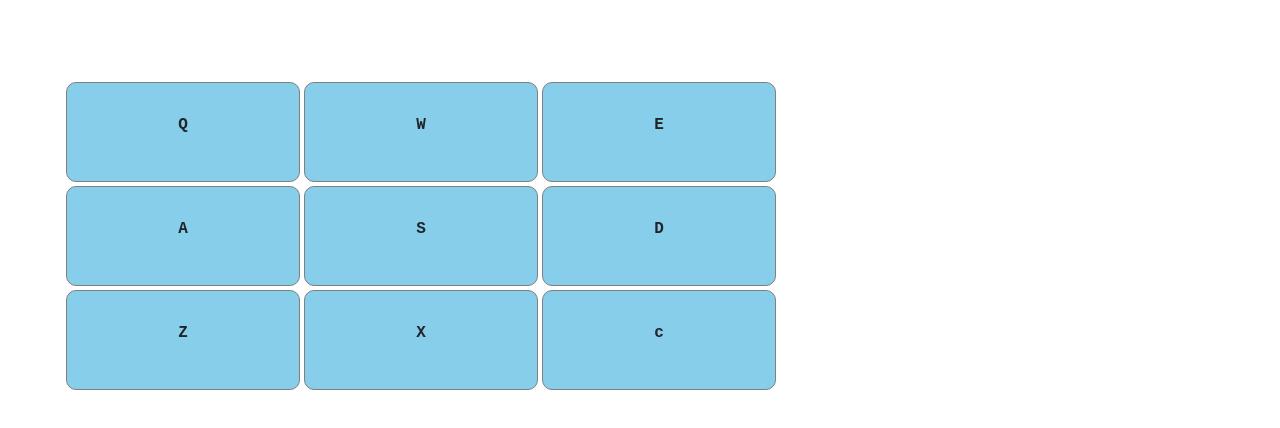
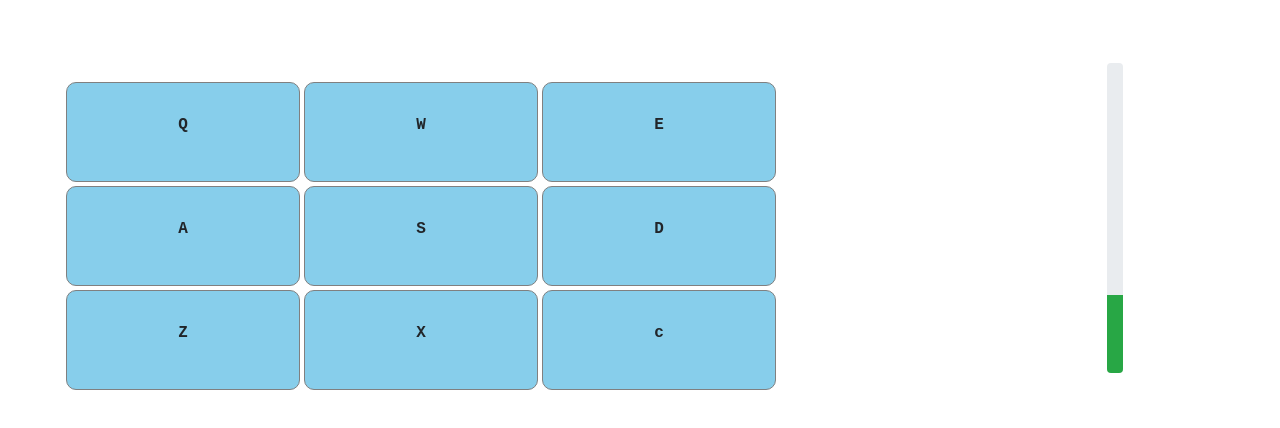
Before and after one commit to archiejnr/drum-machine, a React (Create React App) app in the folder drum-machine/: page / in a window 1280 px wide. Shown: the top 428 px of the page. Built offline with nearby package versions, Linux system fonts and the light colour scheme.

Commit message:
slider addition

```diff
--- a/drum-machine/src/App.css
+++ b/drum-machine/src/App.css
@@ -23,3 +23,15 @@
 }
 .topRight{}
 .topCenter{}
+.slider{
+      -webkit-transform: rotate(90deg);
+      -moz-transform: rotate(90deg);
+      -o-transform: rotate(90deg);
+      -ms-transform: rotate(90deg);
+      transform: rotate(270deg);
+      position:relative;
+      left:75%;
+      top:210px;
+      width:310px;
+      color:#00ff00;
+}
--- a/drum-machine/src/App.js
+++ b/drum-machine/src/App.js
@@ -2,6 +2,7 @@ import React from 'react';
 import './App.css';
 import Drumpad from './components/Drumpad.js';
 import 'bootstrap/dist/css/bootstrap.min.css';
+import Slider from './components/Slider.js'
 
 //code starts here
 
@@ -79,7 +80,14 @@ handleRelease(){
   console.log('mouse released')
 }
   render(){
-    return(<div id="drum" ><Drumpad keys={this.state.keys} press={this.handlePress} release={this.handleRelease}/></div>)
+    return(<div>
+              <div id="drum" >
+                  <Drumpad keys={this.state.keys} press={this.handlePress} release={this.handleRelease}/>
+              </div>
+              <div id="slider">
+                  <Slider/>
+              </div>
+            </div>)
   }
 }
 
--- /dev/null
+++ b/drum-machine/src/components/Slider.js
@@ -0,0 +1,30 @@
+import React from 'react';
+import { Progress } from 'reactstrap';
+import '../App.css';
+
+function Slider(props){
+  return(<Progress className="slider" value="25" color='success'/>)
+}
+
+
+
+
+
+
+
+
+
+
+
+
+
+
+
+
+
+
+
+
+
+
+export default Slider
```
Also changed, not shown: drum-machine/src/components/Volume.js (deleted).
